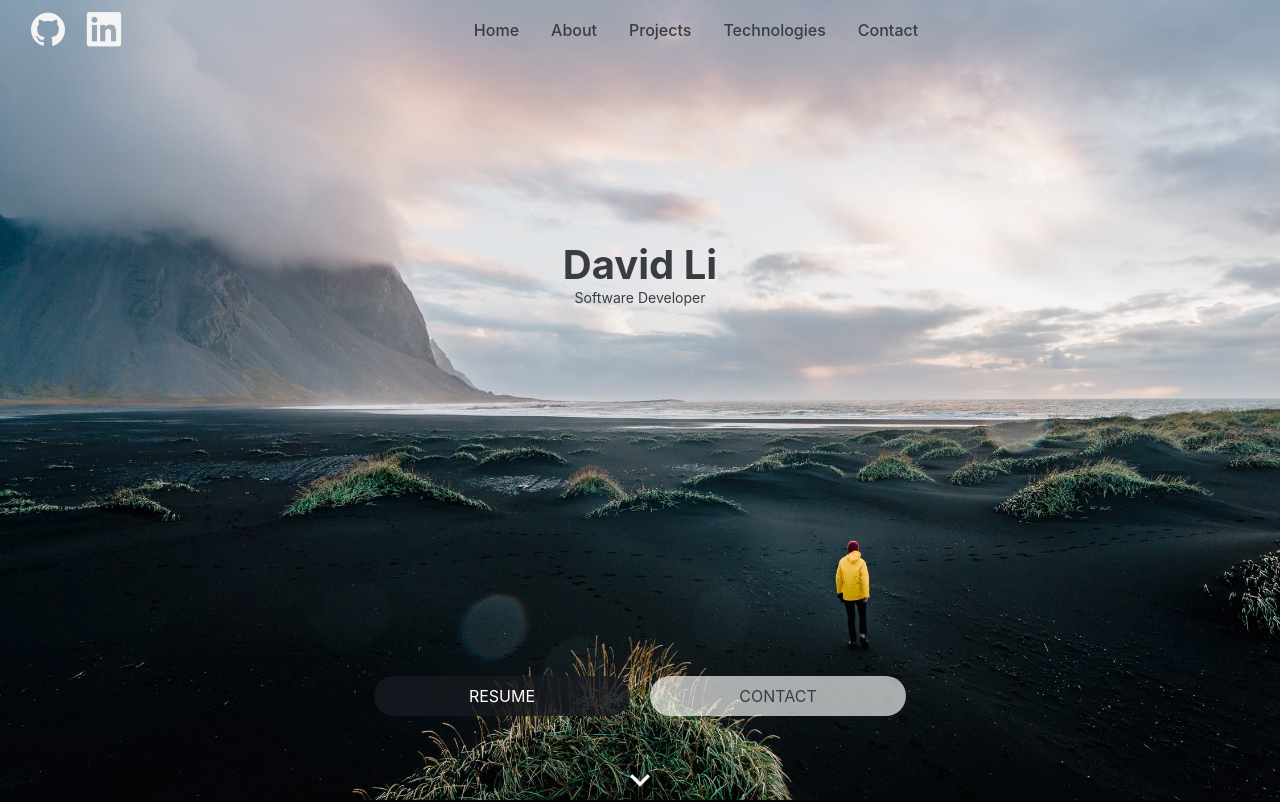
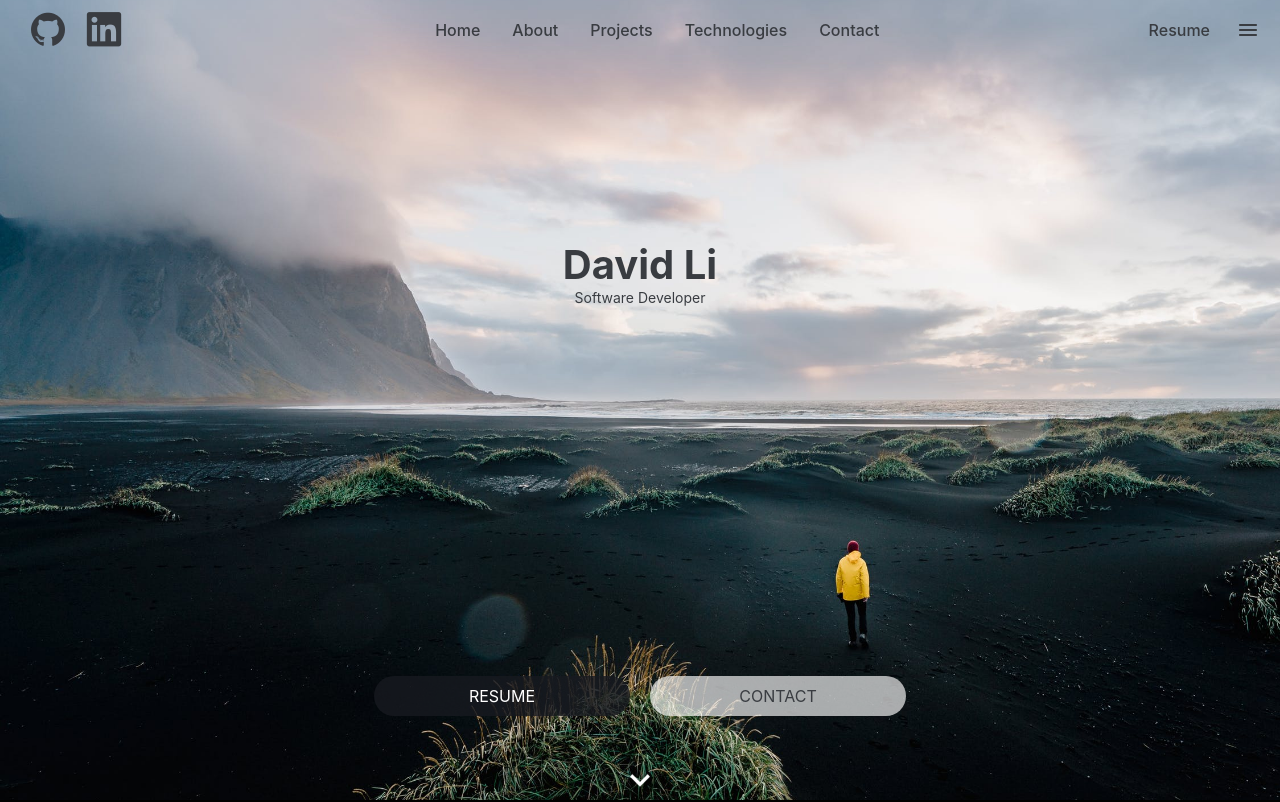
Before and after one commit to davdli/Portfolio, a React (Create React App) app: page / in a window 1280 px wide. Shown: the top 802 px of the page. Built offline with nearby package versions, Linux system fonts and the light colour scheme.

Commit message:
hamburger menu from material ui

```diff
--- a/package.json
+++ b/package.json
@@ -3,6 +3,10 @@
   "version": "0.1.0",
   "private": true,
   "dependencies": {
+    "@emotion/react": "^11.7.1",
+    "@emotion/styled": "^11.6.0",
+    "@mui/icons-material": "^5.2.5",
+    "@mui/material": "^5.2.7",
     "@reduxjs/toolkit": "^1.7.1",
     "@testing-library/jest-dom": "^4.2.4",
     "@testing-library/react": "^9.5.0",
--- a/src/components/Header.js
+++ b/src/components/Header.js
@@ -1,6 +1,7 @@
 import React from 'react';
 import styled from 'styled-components';
 import {createGlobalStyle} from "styled-components";
+import MenuRoundedIcon from '@mui/icons-material/MenuRounded';
 
 const Header = () => {
   return (
@@ -8,19 +9,23 @@ const Header = () => {
       <GlobalStyle />
       <LeftIcons>
         <a href="https://www.linkedin.com/in/davdli/">
-          <i class="devicon-github-original"></i>
+          <i id="header-icon" class="devicon-github-original"></i>
         </a>
         <a href="https://github.com/davdli">
-          <i class="devicon-linkedin-plain"></i>
+          <i id="header-icon" class="devicon-linkedin-plain"></i>
         </a>
       </LeftIcons>
       <Menu>
-        <p><a href="#">Home</a></p>
-        <p><a href="#">About</a></p>
-        <p><a href="#">Projects</a></p>
-        <p><a href="#">Technologies</a></p>
-        <p><a href="#">Contact</a></p>
+        <a href="#">Home</a>
+        <a href="#">About</a>
+        <a href="#">Projects</a>
+        <a href="#">Technologies</a>
+        <a href="#">Contact</a>
       </Menu>
+      <RightMenu>
+        <a href="#">Resume</a>
+        <CustomMenu />
+      </RightMenu>
     </Container>
   )
 }
@@ -38,29 +43,44 @@ const Container = styled.div`
   right: 0;
 `
 
-const LeftIcons = styled.div``
+const LeftIcons = styled.div`
+  .devicon-github-original {
+    font-size: 36px;
+    color: #393c41;
+    margin: 0px 10px 0px 10px;
+  }
+  .devicon-linkedin-plain {
+    font-size: 36px;
+    color: #393c41;
+    margin: 0px 10px 0px 10px;
+  }
+`
 
 const Menu = styled.div`
   display: flex;
-  align-itmes: center;
+  align-items: center;
   justify-content: center;
   flex: 1;
-  p {
+  margin-left: 50px;
+  a {
     font-weight: 500;
     padding: 0 16px;
     flex-wrap: nowrap;
   }
 `
 
-const GlobalStyle = createGlobalStyle`
-  .devicon-github-original {
-    font-size: 36px;
-    color: #F4F4F4;
-    margin: 0px 10px 0px 10px;
-  }
-  .devicon-linkedin-plain {
-    font-size: 36px;
-    color: #F4F4F4;
-    margin: 0px 10px 0px 10px;
+const RightMenu = styled.div`
+  display: flex;
+  align-items: center;
+  a {
+    font-weight: 500;
+    padding: 0 16px;
+    margin-right: 10px;
   }
 `
+
+const CustomMenu = styled(MenuRoundedIcon)`
+  cursor: pointer;
+`
+
+const GlobalStyle = createGlobalStyle``
```
Also changed, not shown: 1 other file (tests, documents, lock files or other folders).
